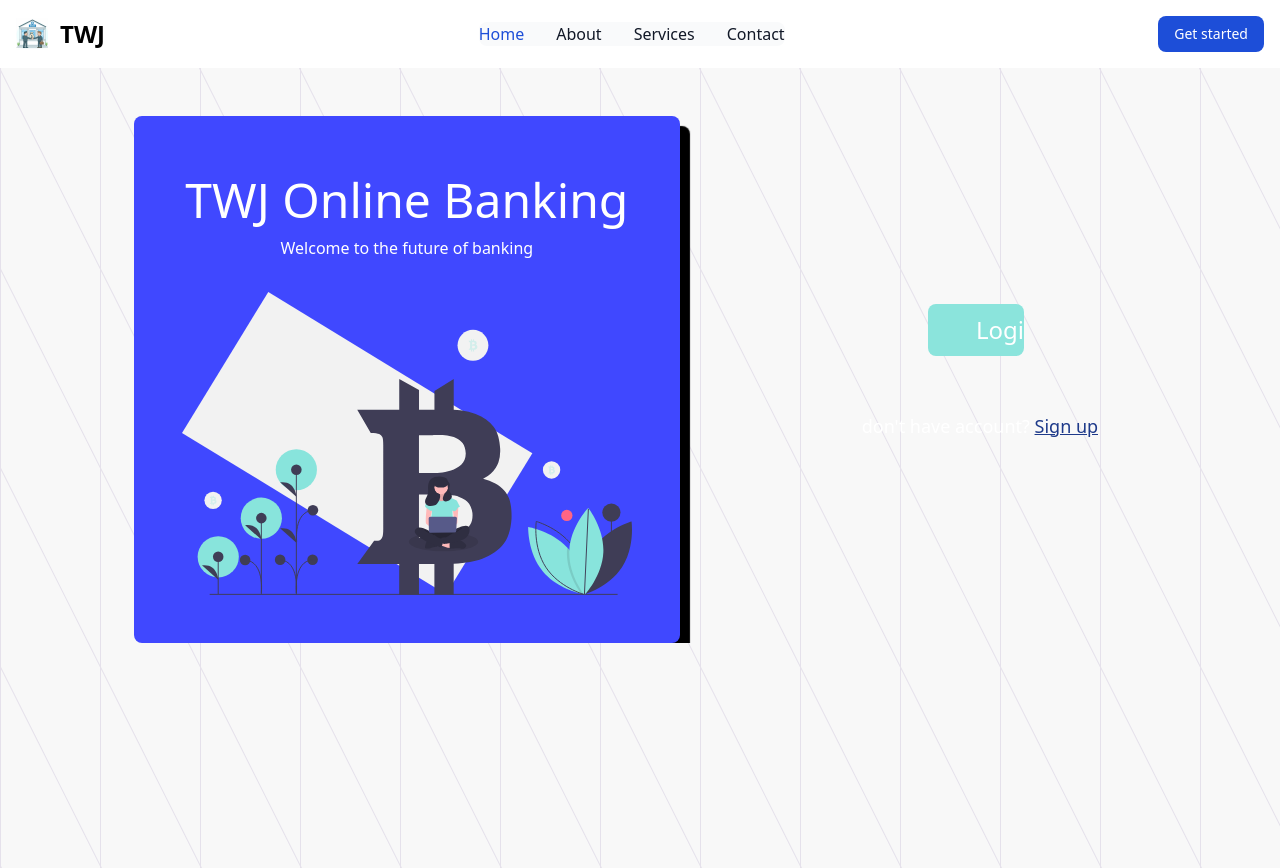
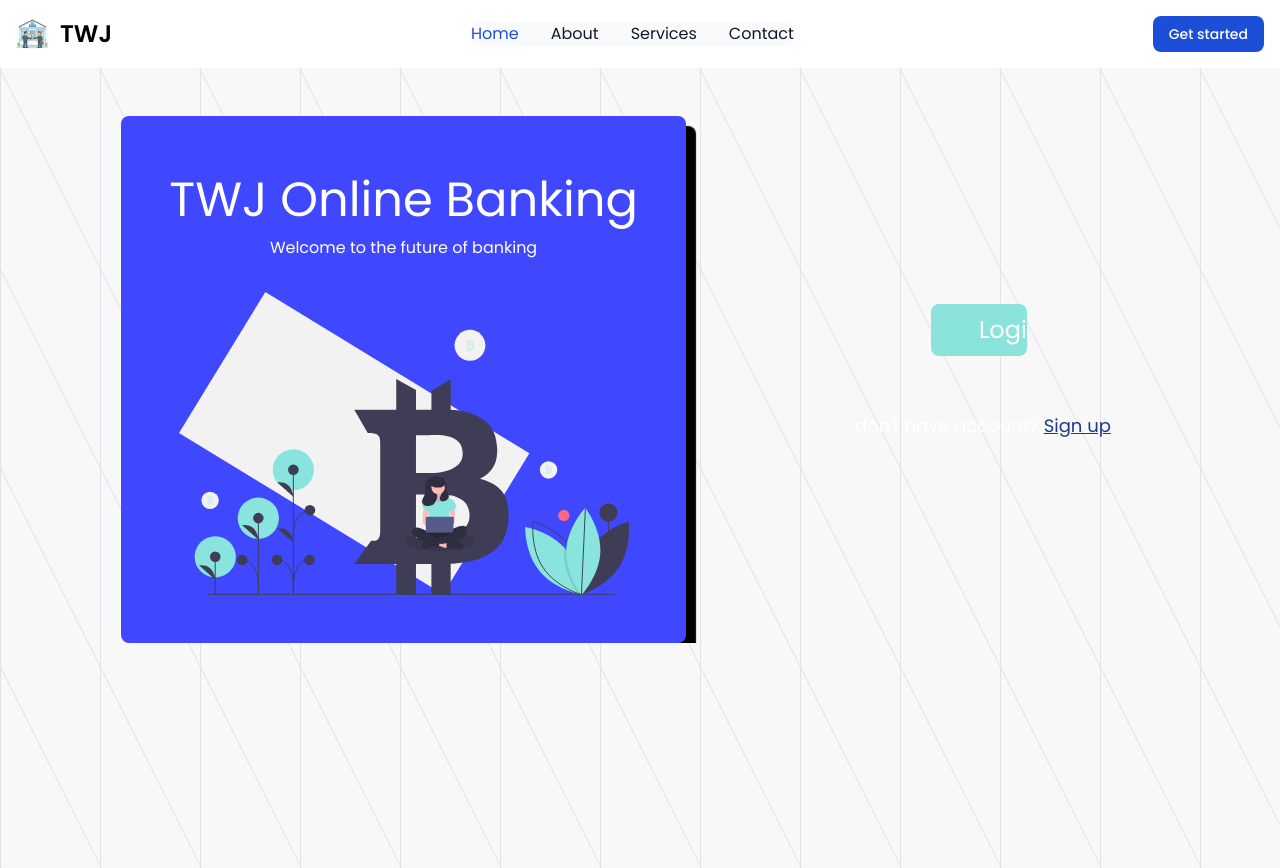
Before and after one commit to Celesca/TWJ-online-banking-system, a React (Vite) app in the folder frontend/: page / in a window 1280 px wide. Built offline with nearby package versions, Linux system fonts and the light colour scheme.

Commit message:
change font to poppins

```diff
--- a/frontend/src/pages/WelcomePage/WelcomePage.css
+++ b/frontend/src/pages/WelcomePage/WelcomePage.css
@@ -1,4 +1,9 @@
+@import url('https://fonts.googleapis.com/css2?family=Poppins:ital,wght@0,100;0,200;0,300;0,400;0,500;0,600;0,700;0,800;0,900;1,100;1,200;1,300;1,400;1,500;1,600;1,700;1,800;1,900&display=swap');
 * {
+
+    font-family: "Poppins", sans-serif;
+    font-weight: 400;
+    font-style: normal;
     margin: 0;
     padding: 0;
     box-sizing: border-box;
```
Also changed, not shown: frontend/src/index.css (line endings or trailing spaces).
